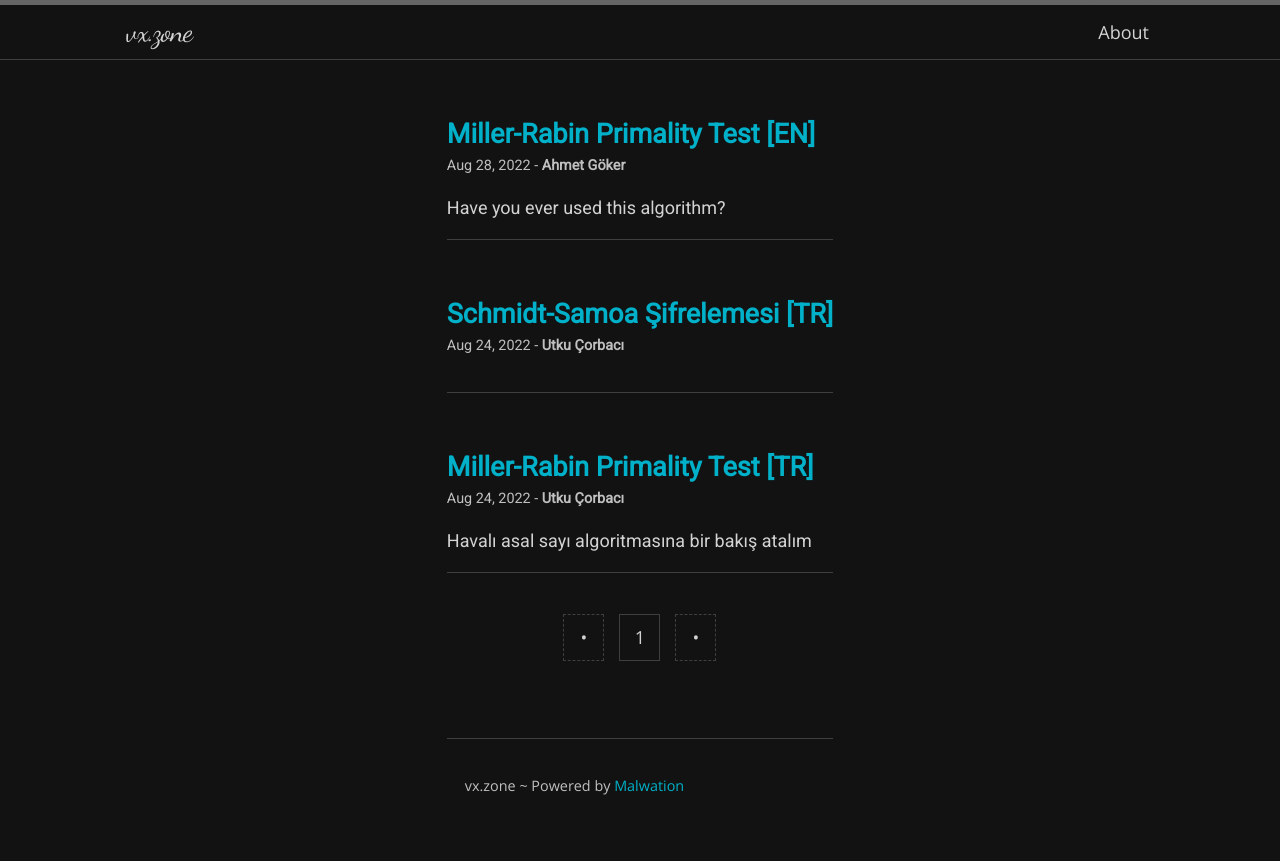
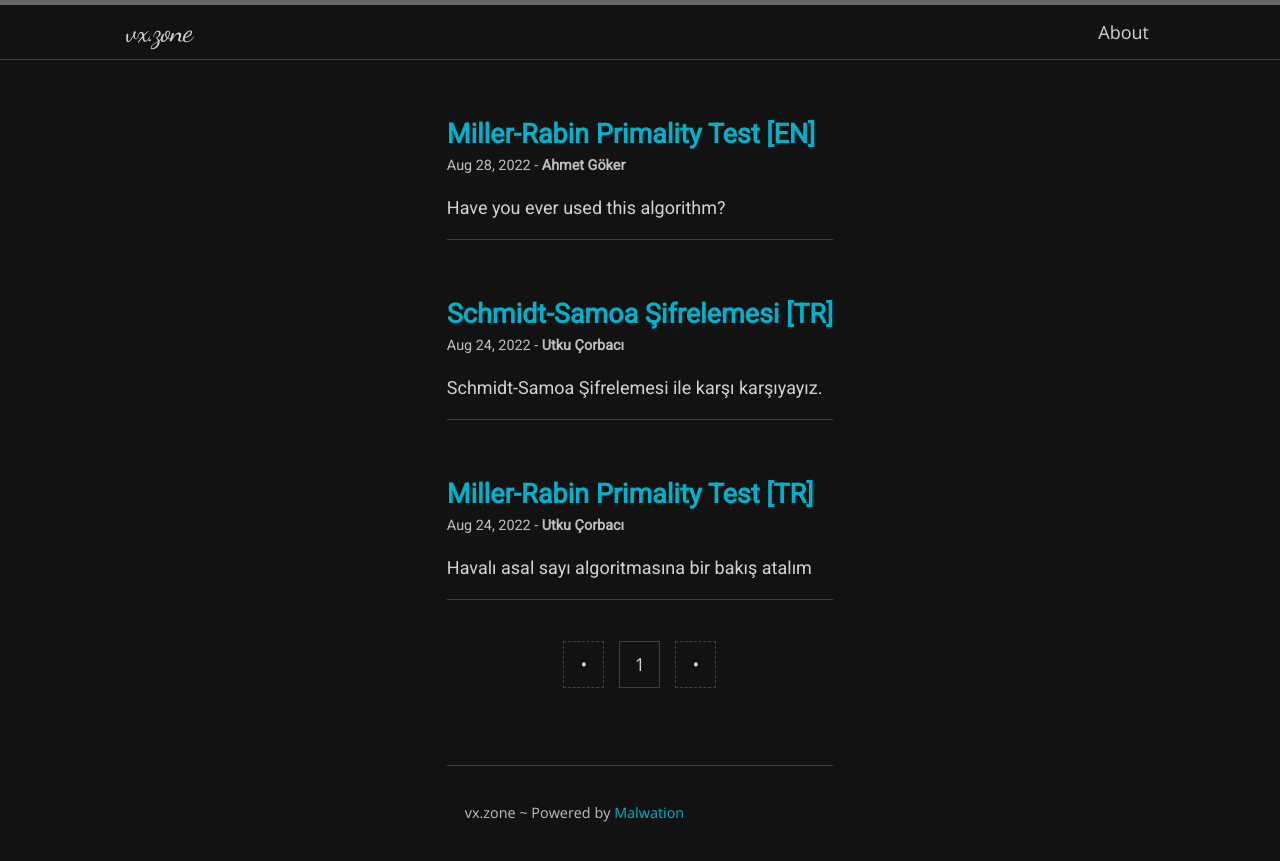
Before and after one commit to vx-zone/vx-zone.github.io, a Jekyll site: the page built from index.html, in a window 1280 px wide. Shown: the top 861 px of the page. Built offline with Jekyll 4.4.1, drawn with Linux system fonts in a browser that asks for light colours; nearby versions of some CDN libraries; some web fonts are replaced; the list of posts is cut into pages by our own code.

Commit message:
Update 2022-08-28-schmidtcrypto-utku.md

```diff
--- a/_posts/2022-08-28-schmidtcrypto-utku.md
+++ b/_posts/2022-08-28-schmidtcrypto-utku.md
@@ -2,7 +2,7 @@
 layout: post
 title: Schmidt-Samoa Şifrelemesi [TR]
 date: 2022-08-24 16:45:29 +0300
-description:
+description: Schmidt-Samoa Şifrelemesi ile karşı karşıyayız.
 author: Utku Çorbacı
 tags: [Math, Crypto, TR]
 ---
@@ -34,7 +34,9 @@ Rastgele( :D ) seçilecek ve yeterince büyük(neden yeterince dediğimi de söy
 > Açık Anahtar(Public Key) = N\
 > Kapalı Anahtar(Private Key) = d\
 > $$\text{lcm()} = \text{ekok()}$$
-$$N = p^2 \times q$$
+
+
+$$N = p^2 \times q$$\
 $$d = N^{-1} \bmod {\text{lcm}}(p - 1, q - 1)$$
 
 > **Eğer birbirine yakın iki asal sayı seçerseniz; p ve q sayıları, açık anahtarın küp kökü civarında olacağı için hızlıca tahmin edilebilir.**
```
